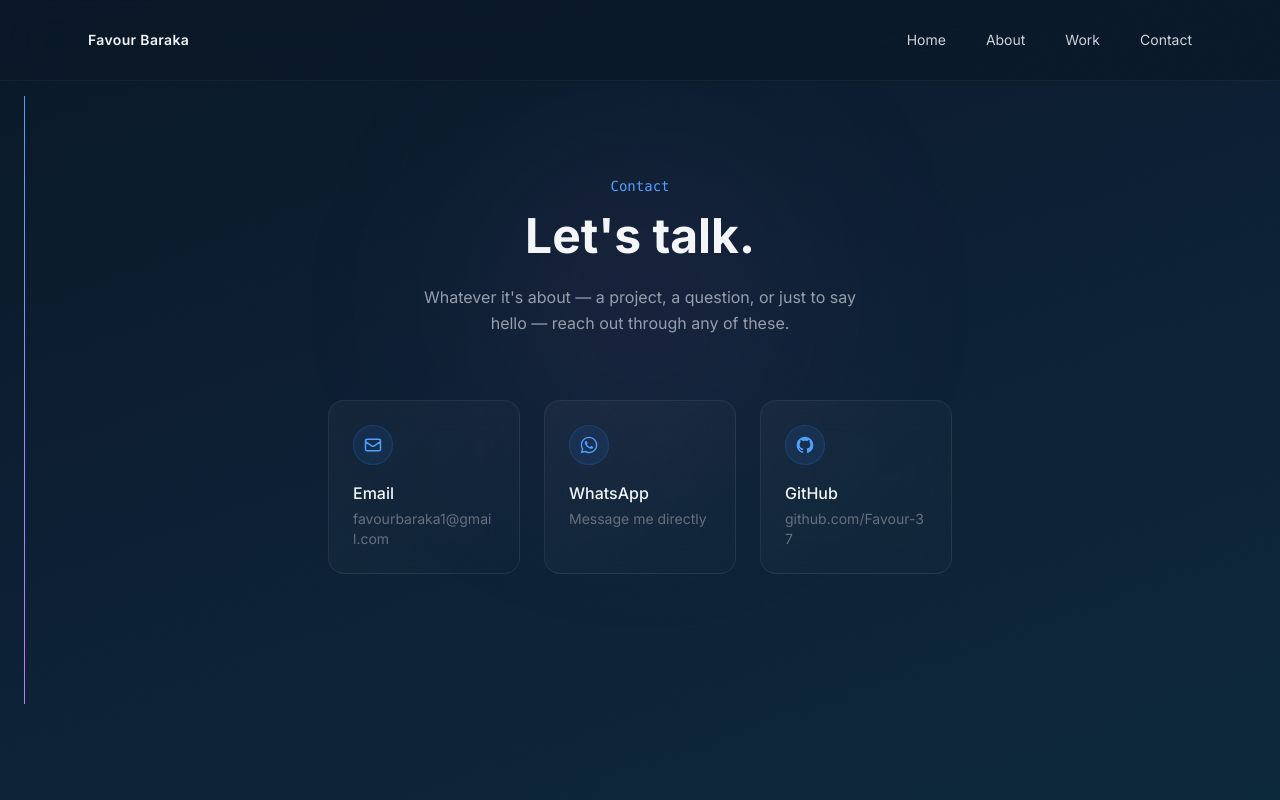
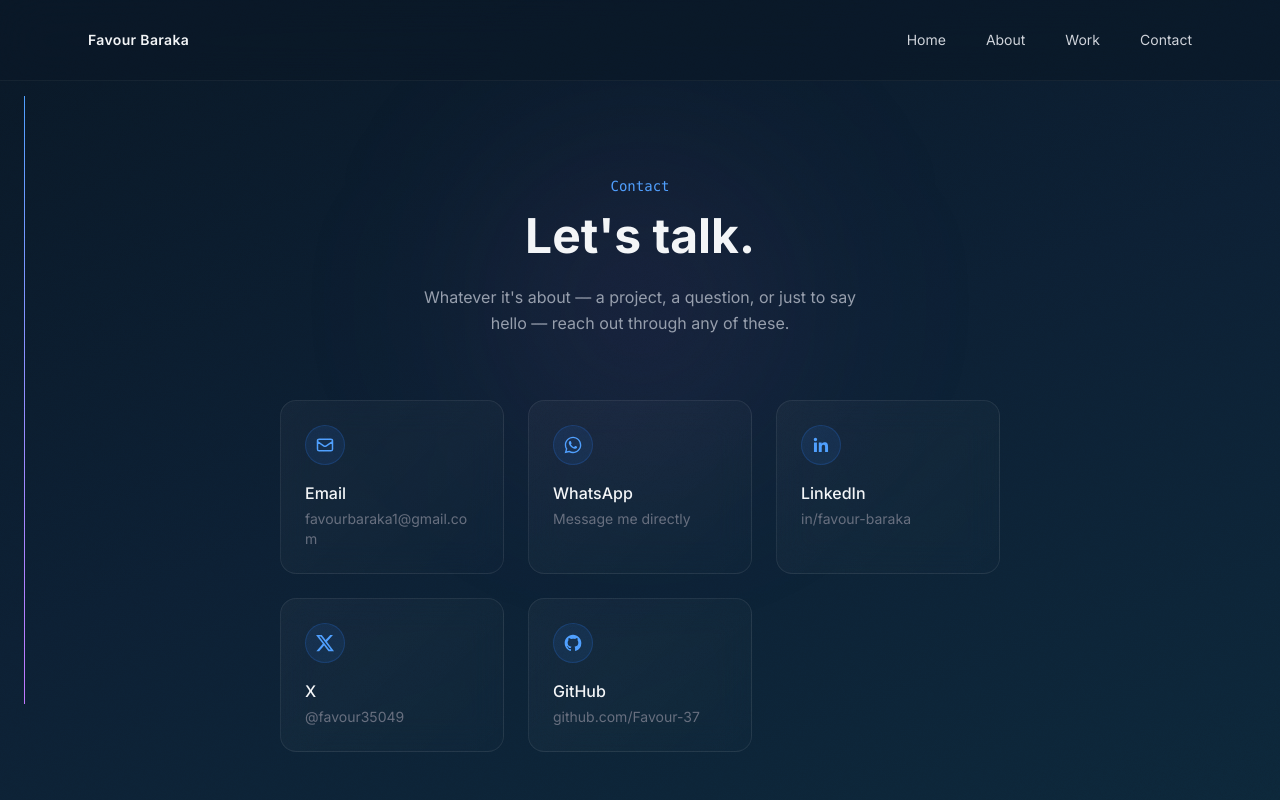
Before and after one commit to Favour-37/favour-portfolio, a Next.js app: page /contact in a window 1280 px wide. Shown: the top 800 px of the page. Built offline with nearby package versions, Linux system fonts and the light colour scheme.

Commit message:
Update domain references to favourbaraka.co.ke and linkedin X and

```diff
--- a/app/contact/page.tsx
+++ b/app/contact/page.tsx
@@ -29,6 +29,28 @@ const contacts = [
     ),
   },
   {
+    label: "LinkedIn",
+    sub: "in/favour-baraka",
+    href: "https://www.linkedin.com/in/favour-baraka-a27490408/",
+    external: true,
+    icon: (
+      <svg className="w-5 h-5" fill="currentColor" viewBox="0 0 24 24">
+        <path d="M20.45 20.45h-3.56v-5.58c0-1.33-.02-3.04-1.85-3.04-1.86 0-2.15 1.45-2.15 2.94v5.68H9.34V9h3.41v1.56h.05c.48-.9 1.64-1.85 3.38-1.85 3.6 0 4.27 2.37 4.27 5.46v6.28zM5.34 7.43a2.06 2.06 0 110-4.12 2.06 2.06 0 010 4.12zM7.12 20.45H3.56V9h3.56v11.45z" />
+      </svg>
+    ),
+  },
+  {
+    label: "X",
+    sub: "@favour35049",
+    href: "https://x.com/favour35049",
+    external: true,
+    icon: (
+      <svg className="w-5 h-5" fill="currentColor" viewBox="0 0 24 24">
+        <path d="M18.24 2.25h3.31l-7.23 8.26 8.5 11.24h-6.66l-5.22-6.82-5.97 6.82H1.66l7.73-8.83L1.25 2.25h6.83l4.72 6.24 5.44-6.24zm-1.16 17.52h1.83L7.02 4.13H5.06l12.02 15.64z" />
+      </svg>
+    ),
+  },
+  {
     label: "GitHub",
     sub: "github.com/Favour-37",
     href: "https://github.com/Favour-37",
@@ -46,7 +68,7 @@ export default function ContactPage() {
     <div className="relative">
       <div className="glow glow-purple w-[450px] h-[450px] top-0 left-1/2 -translate-x-1/2" />
 
-      <div className="relative max-w-2xl mx-auto px-6 py-24 text-center">
+      <div className="relative max-w-3xl mx-auto px-6 py-24 text-center">
         <motion.p initial="hidden" whileInView="show" viewport={{ once: true }} variants={fadeUp}
           className="text-sm text-blue-400 font-mono mb-4">
           Contact
@@ -64,9 +86,9 @@ export default function ContactPage() {
         </motion.p>
 
         <motion.div initial="hidden" whileInView="show" viewport={{ once: true }} variants={fadeUp}
-          className="grid sm:grid-cols-3 gap-6 text-left">
+          className="grid sm:grid-cols-2 md:grid-cols-3 gap-6 text-left">
           {contacts.map((c) => (
-            <a
+           <a
               key={c.label}
               href={c.href}
               target={c.external ? "_blank" : undefined}
--- a/app/page.tsx
+++ b/app/page.tsx
@@ -1,12 +1,12 @@
 "use client";
-import { motion } from "framer-motion";
+import { motion, Variants } from "framer-motion";
 import Link from "next/link";
 import Image from "next/image";
 import Magnetic from "@/components/Magnetic";
 import RevealWords from "@/components/RevealWords";
 import ParallaxGlow from "@/components/ParallaxGlow";
 
-const fadeUp = {
+const fadeUp: Variants = {
   hidden: { opacity: 0, y: 24 },
   show: { opacity: 1, y: 0, transition: { duration: 0.7, ease: [0.23, 1, 0.32, 1] } },
 };
```
